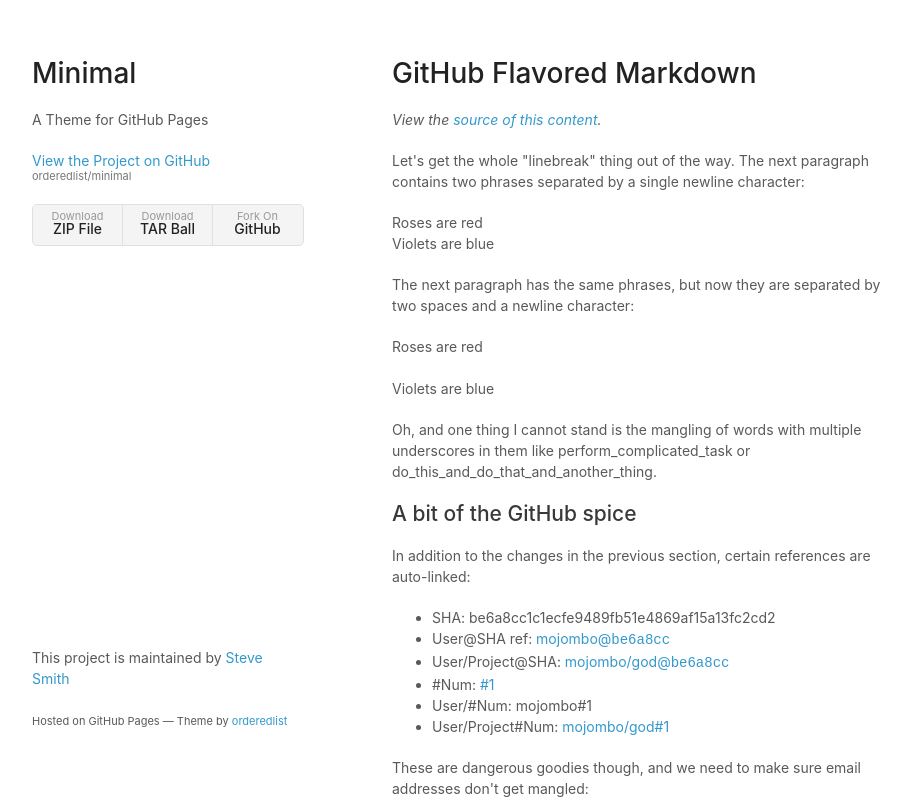
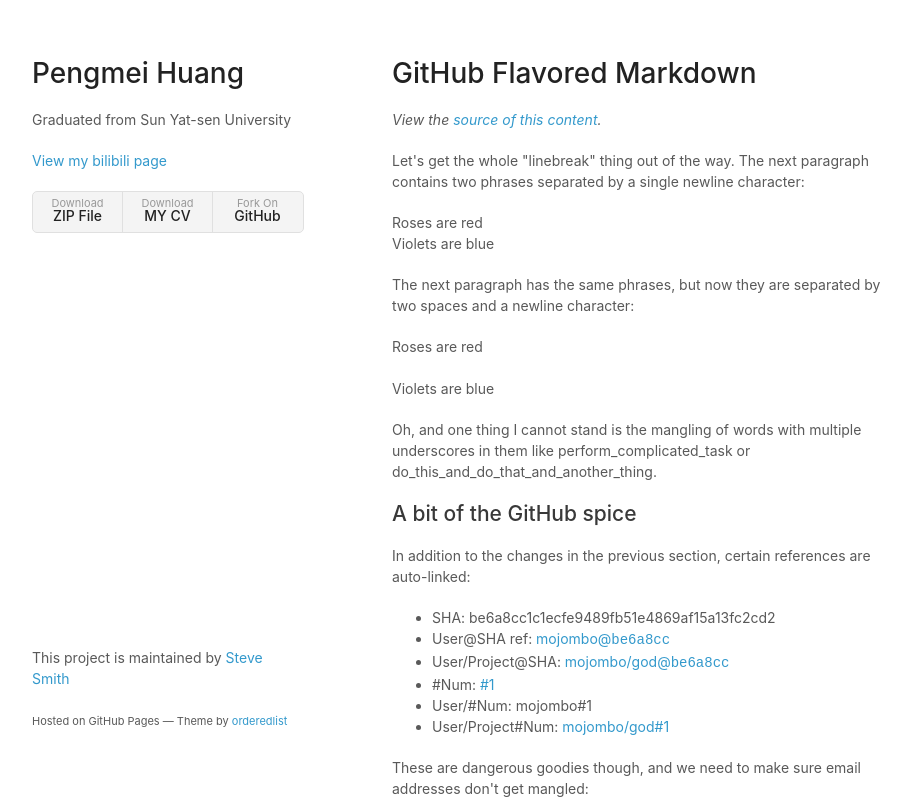
Before and after one commit to pm-huang/pm-huang.github.io, a plain HTML site: page index.html in a window 1280 px wide. Shown: the top 802 px of the page, without its empty margins (178-1089 px from the left). Drawn offline with Linux system fonts and the light colour scheme.

Commit message:
Changed index

```diff
--- a/index.html
+++ b/index.html
@@ -15,12 +15,12 @@
   <body>
     <div class="wrapper">
       <header>
-        <h1>Minimal</h1>
-        <p>A Theme for GitHub Pages</p>
-        <p class="view"><a href="http://github.com/orderedlist/minimal">View the Project on GitHub <small>orderedlist/minimal</small></a></p>
+        <h1>Pengmei Huang</h1>
+        <p>Graduated from Sun Yat-sen University</p>
+        <p class="view"><a href="http://github.com/orderedlist/minimal">View my bilibili page</a></p>
         <ul>
           <li><a href="https://github.com/orderedlist/minimal/zipball/master">Download <strong>ZIP File</strong></a></li>
-          <li><a href="https://github.com/orderedlist/minimal/tarball/master">Download <strong>TAR Ball</strong></a></li>
+          <li><a href="https://github.com/orderedlist/minimal/tarball/master">Download <strong>MY CV</strong></a></li>
           <li><a href="http://github.com/orderedlist/minimal">Fork On <strong>GitHub</strong></a></li>
         </ul>
       </header>
```
